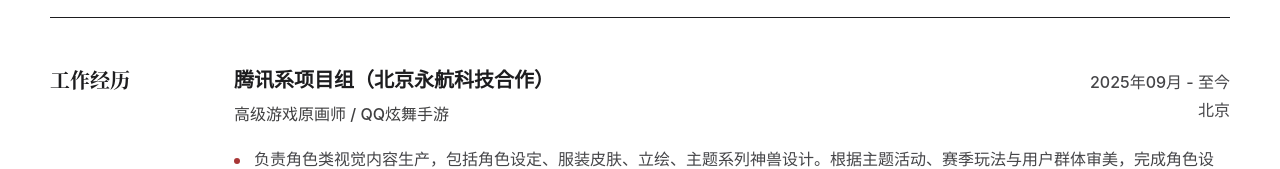
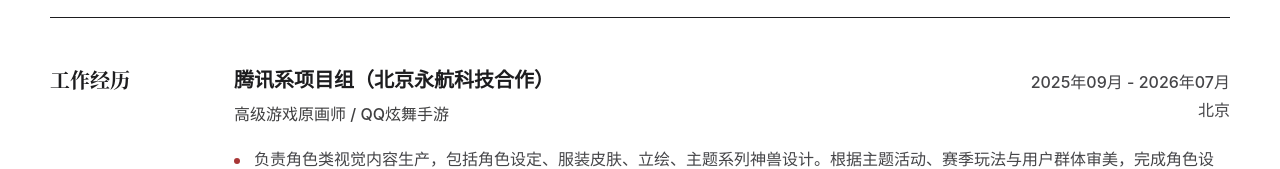
Before and after one commit to waterSI123/GuoJing, a React (Vite) app: page / in a window 1280 px wide. Shown: the part 607-776 px from the top of the page. Built offline with nearby package versions, Linux system fonts and the light colour scheme; no server answers.

Commit message:
Update resume photo and Tencent project date

```diff
--- a/constants.ts
+++ b/constants.ts
@@ -315,7 +315,7 @@ export const RESUME_PROFILE: ResumeProfile = {
     {
       company: '腾讯系项目组（北京永航科技合作）',
       role: '高级游戏原画师 / QQ炫舞手游',
-      date: '2025年09月 - 至今',
+      date: '2025年09月 - 2026年07月',
       location: '北京',
       bullets: [
         '负责角色类视觉内容生产，包括角色设定、服装皮肤、立绘、主题系列神兽设计。根据主题活动、赛季玩法与用户群体审美，完成角色设定、服饰设计、立绘氛围绘制、特效元素设计等，独立完成整套皮肤从概念到成稿并根据运营数据、用户反馈优化角色风格，提高用户付费转化率与皮肤渗透率；同时参与 IP 视觉统一管理，与策划、3D 建模、动效团队进行深度协作。',
```
Also changed, not shown: public/resume-photo.png.
